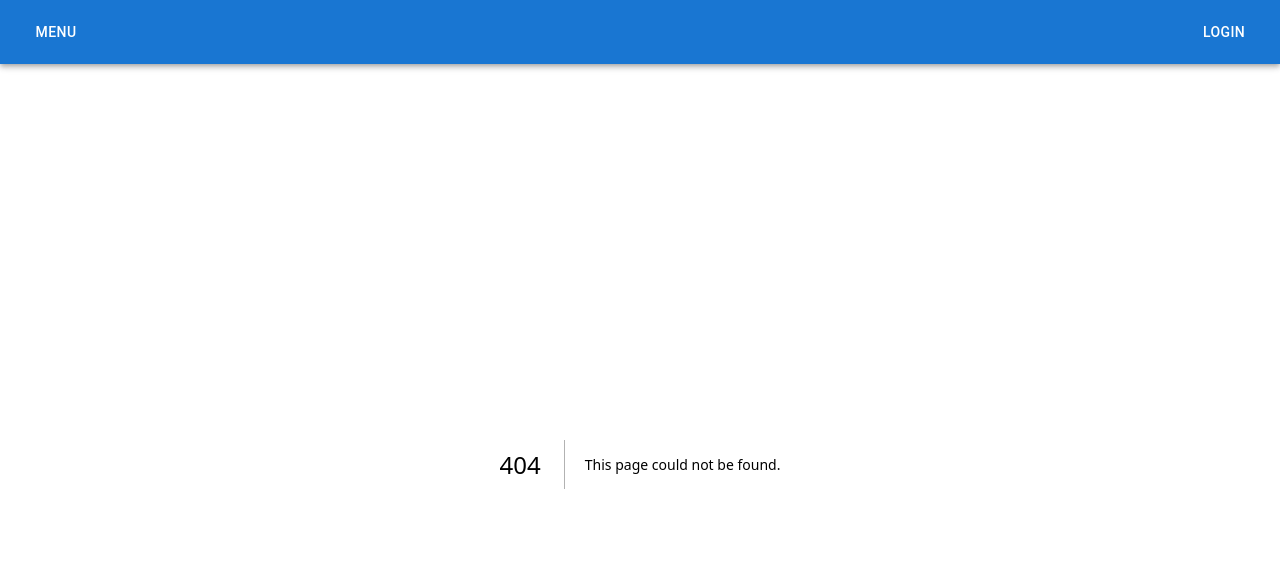
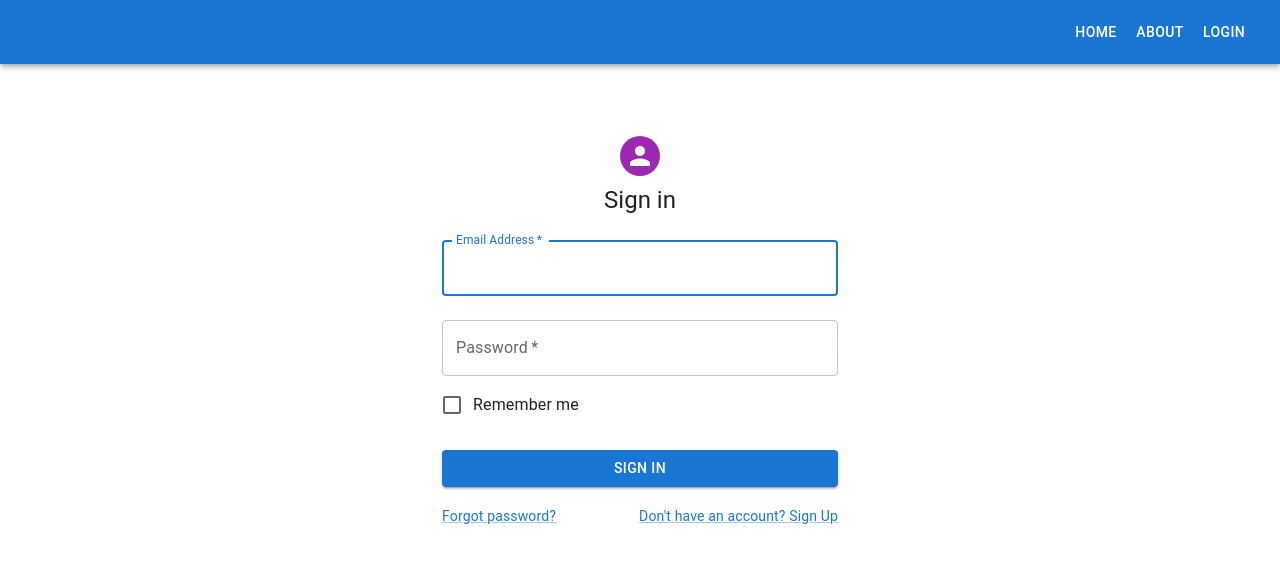
Before and after one commit to Munaiz123/frontend-starter, a Next.js app: page /login in a window 1280 px wide. Before the commit this address had no page. Shown: the top 562 px of the page. Built offline with nearby package versions, Linux system fonts and the light colour scheme.

Commit message:
Revamped Navbar, removed dark mode + added Signin page. Need to add Signup flow.

```diff
--- a/src/app/Appdrawer.js
+++ b/src/app/Appdrawer.js
@@ -1,4 +1,3 @@
-"use client"
 import Box from '@mui/material/Box';
 import Drawer from '@mui/material/Drawer';
 import Button from '@mui/material/Button';
@@ -14,11 +13,6 @@ import Link from 'next/link';
 
 export default function AppDrawer() {
   const [state, setState] = useState({left: false})
-  const [isClient, setIsClient] = useState(false)
-
-  useEffect(() => {
-    setIsClient(true)
-  }, [])
 
   const toggleDrawer = (anchor, open) => (event) => {
     if (event.type === 'keydown' && (event.key === 'Tab' || event.key === 'Shift')) {
@@ -28,9 +22,7 @@ export default function AppDrawer() {
   };
 
   const menuItems = [
-    {page:"Home", route:'/'},
-    {page:"About", route:'/about'},
-    {page:"Contact", route:'/contact'},
+    {page:"Test", route:'/test'}
   ]
 
   const list = (anchor) => (
@@ -58,7 +50,7 @@ export default function AppDrawer() {
   );
 
   return (
-    isClient && <div>
+     <div>
       {['Menu'].map((anchor) => (
         <React.Fragment key={anchor}>
           <Button style={{color:'white'}} onClick={toggleDrawer(anchor, true)}>{anchor}</Button>
@@ -68,5 +60,6 @@ export default function AppDrawer() {
         </React.Fragment>
       ))}
     </div>
+
   );
 }
--- a/src/app/Navbar.js
+++ b/src/app/Navbar.js
@@ -1,4 +1,5 @@
-import * as React from 'react';
+"use client"
+import React, { useState} from 'react';
 import AppBar from '@mui/material/AppBar';
 import Box from '@mui/material/Box';
 import Toolbar from '@mui/material/Toolbar';
@@ -6,17 +7,65 @@ import Typography from '@mui/material/Typography';
 import Button from '@mui/material/Button';
 import IconButton from '@mui/material/IconButton';
 import AppDrawer from './Appdrawer';
+import Link from 'next/link';
+
+const menuItems = [
+  {page:"Home", route:'/'},
+  {page:"About", route:'/about'},
+  // {page:"Contact", route:'/contact'},
+]
 
 export default function NavBar() {
+  const [isLoggedIn, setIsLoggedIn] = useState(false)
+
+  const onClickLogin = event =>{
+    setIsLoggedIn(true)
+  }
+
+  const renderLogin = () =>{
+    return(
+      <React.Fragment>
+        {menuItems.map((item,i) =>(
+          <Button color="inherit">
+          <Link href={item.route}>{item.page}</Link>
+        </Button>
+        ))}
+        <Button onClick={onClickLogin} color="inherit">
+          <Link href="/login"> Login </Link>
+        </Button>
+      </React.Fragment>
+
+    )
+  }
+
+  const onClickLogout = event =>{
+    setIsLoggedIn(false)
+  }
+
+  const renderLogout = () =>{
+    return(
+      <Button onClick={onClickLogout} color="inherit">
+        <Link href="/"> Log Out </Link>
+      </Button>
+
+    )
+  }
+
   return (
     <Box>
       <AppBar position="static">
         <Toolbar>
-          <IconButton size="large" edge="start" color="inherit" aria-label="menu" sx={{ mr: 2 }} >
+
+          {isLoggedIn && <IconButton size="large" edge="start" color="inherit" aria-label="menu" sx={{ mr: 2 }} >
             < AppDrawer />
-          </IconButton>
+          </IconButton>}
+
           <Typography variant="h6" component="div" sx={{ flexGrow: 1 }}></Typography>
-          <Button color="inherit">Login</Button>
+
+          {!isLoggedIn && renderLogin()}
+          {isLoggedIn && renderLogout()}
+
+
         </Toolbar>
       </AppBar>
     </Box>
--- /dev/null
+++ b/src/app/login/page.js
@@ -0,0 +1,118 @@
+"use client"
+import Image from 'next/image'
+import styles from '../page.module.css'
+
+import * as React from 'react';
+import Avatar from '@mui/material/Avatar';
+import Button from '@mui/material/Button';
+import CssBaseline from '@mui/material/CssBaseline';
+import TextField from '@mui/material/TextField';
+import FormControlLabel from '@mui/material/FormControlLabel';
+import Checkbox from '@mui/material/Checkbox';
+import Link from '@mui/material/Link';
+import Grid from '@mui/material/Grid';
+import Box from '@mui/material/Box';
+// import LockOutlinedIcon from '@mui/icons-material/LockOutlined';
+import Typography from '@mui/material/Typography';
+import Container from '@mui/material/Container';
+import { createTheme, ThemeProvider } from '@mui/material/styles';
+
+function Copyright(props) {
+  return (
+    <Typography variant="body2" color="text.secondary" align="center" {...props}>
+      {'Copyright © '}
+      <Link color="inherit" href="https://mui.com/">
+        Your Website
+      </Link>{' '}
+      {new Date().getFullYear()}
+      {'.'}
+    </Typography>
+  );
+}
+
+// TODO remove, this demo shouldn't need to reset the theme.
+
+const defaultTheme = createTheme();
+
+export default function SignIn() {
+  const handleSubmit = (event) => {
+    event.preventDefault();
+    const data = new FormData(event.currentTarget);
+    console.log({
+      email: data.get('email'),
+      password: data.get('password'),
+    });
+  };
+
+  return (
+    <ThemeProvider theme={defaultTheme}>
+      <Container component="main" maxWidth="xs">
+        <CssBaseline />
+        <Box
+          sx={{
+            marginTop: 8,
+            display: 'flex',
+            flexDirection: 'column',
+            alignItems: 'center',
+          }}
+        >
+          <Avatar sx={{ m: 1, bgcolor: 'secondary.main' }}>
+            {/* <LockOutlinedIcon /> */}
+          </Avatar>
+          <Typography component="h1" variant="h5">
+            Sign in
+          </Typography>
+          <Box component="form"
+            // onSubmit={handleSubmit}
+            noValidate sx={{ mt: 1 }}>
+            <TextField
+              margin="normal"
+              required
+              fullWidth
+              id="email"
+              label="Email Address"
+              name="email"
+              autoComplete="email"
+              autoFocus
+            />
+            <TextField
+              margin="normal"
+              required
+              fullWidth
+              name="password"
+              label="Password"
+              type="password"
+              id="password"
+              autoComplete="current-password"
+            />
+            <FormControlLabel
+              control={<Checkbox value="remember" color="primary" />}
+              label="Remember me"
+            />
+            <Button
+              type="submit"
+              fullWidth
+              variant="contained"
+              sx={{ mt: 3, mb: 2 }}
+            >
+              Sign In
+            </Button>
+            <Grid container>
+              <Grid item xs>
+                <Link href="#" variant="body2">
+                  Forgot password?
+                </Link>
+              </Grid>
+              <Grid item>
+                <Link href="#" variant="body2">
+                  {"Don't have an account? Sign Up"}
+                </Link>
+              </Grid>
+            </Grid>
+          </Box>
+        </Box>
+        {/* <Copyright sx={{ mt: 8, mb: 4 }} /> */}
+      </Container>
+    </ThemeProvider>
+  );
+}
--- a/src/app/page.js
+++ b/src/app/page.js
@@ -4,7 +4,8 @@ import styles from './page.module.css'
 export default function Home() {
   return (
     <main className={styles.main}>
-      <h1>Hello, Home page!</h1>
+      <h1>Welcome to Easy Audit!</h1>
+
     </main>
   )
 }
```
Also changed, not shown: src/app/about/page.js (+3 -5 lines), src/app/globals.css (+4 -4 lines).
